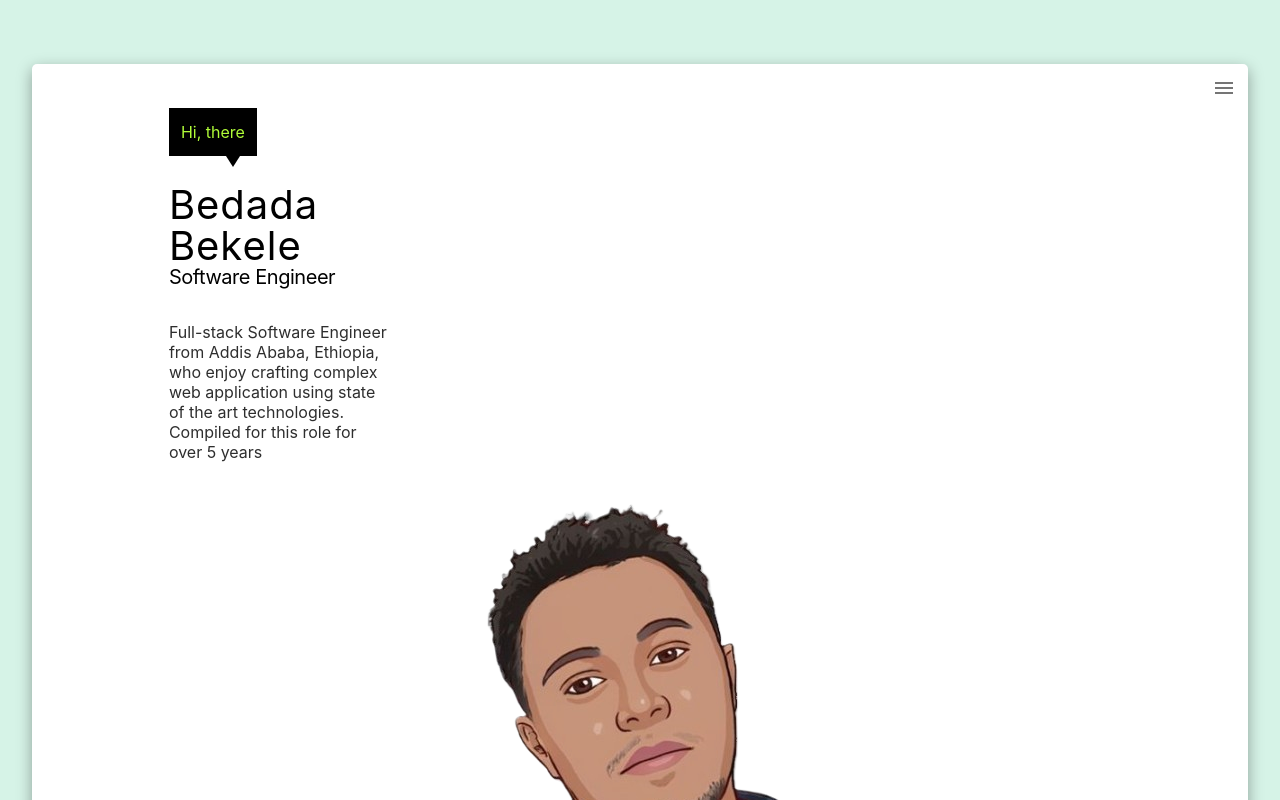
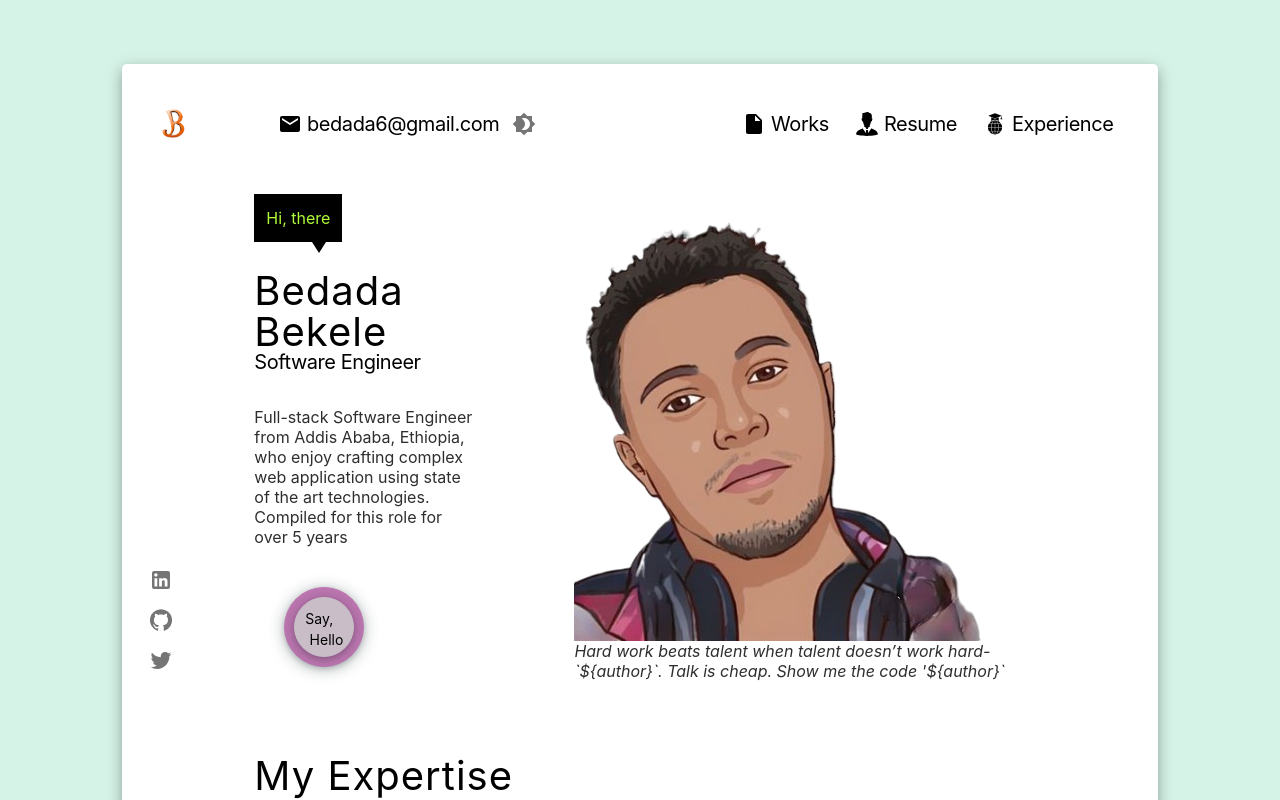
Before and after one commit to codefHome/Portfolio, a React (Vite) app: page / in a window 1280 px wide. Shown: the top 800 px of the page. Built offline with nearby package versions, Linux system fonts and the light colour scheme.

Commit message:
screen size limit updated

```diff
--- a/tailwind.config.js
+++ b/tailwind.config.js
@@ -6,7 +6,7 @@ export default {
     screens: {
       sm: "640px",
       md: "768px",
-      lg: "1536px",
+      lg: "1236px",
       xl: "1920px",
       "2xl": "2036px",
     },
```
